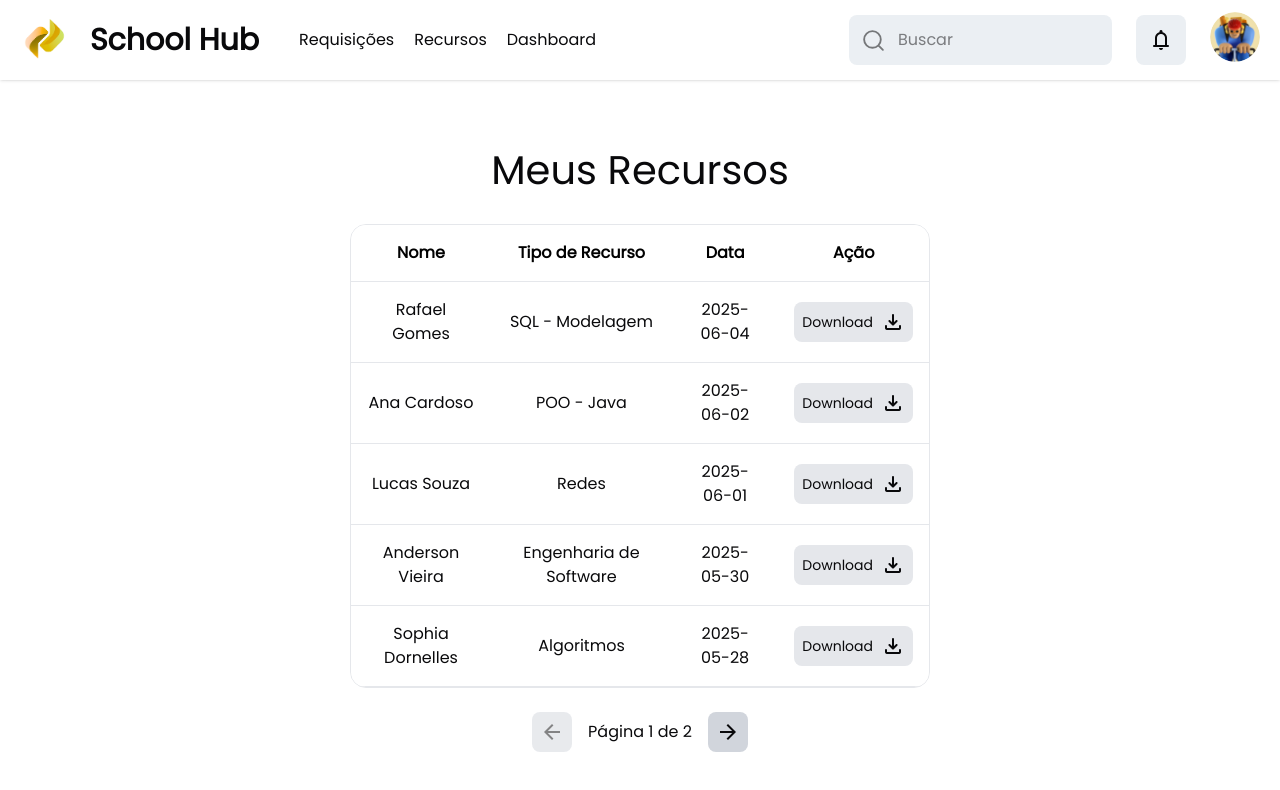
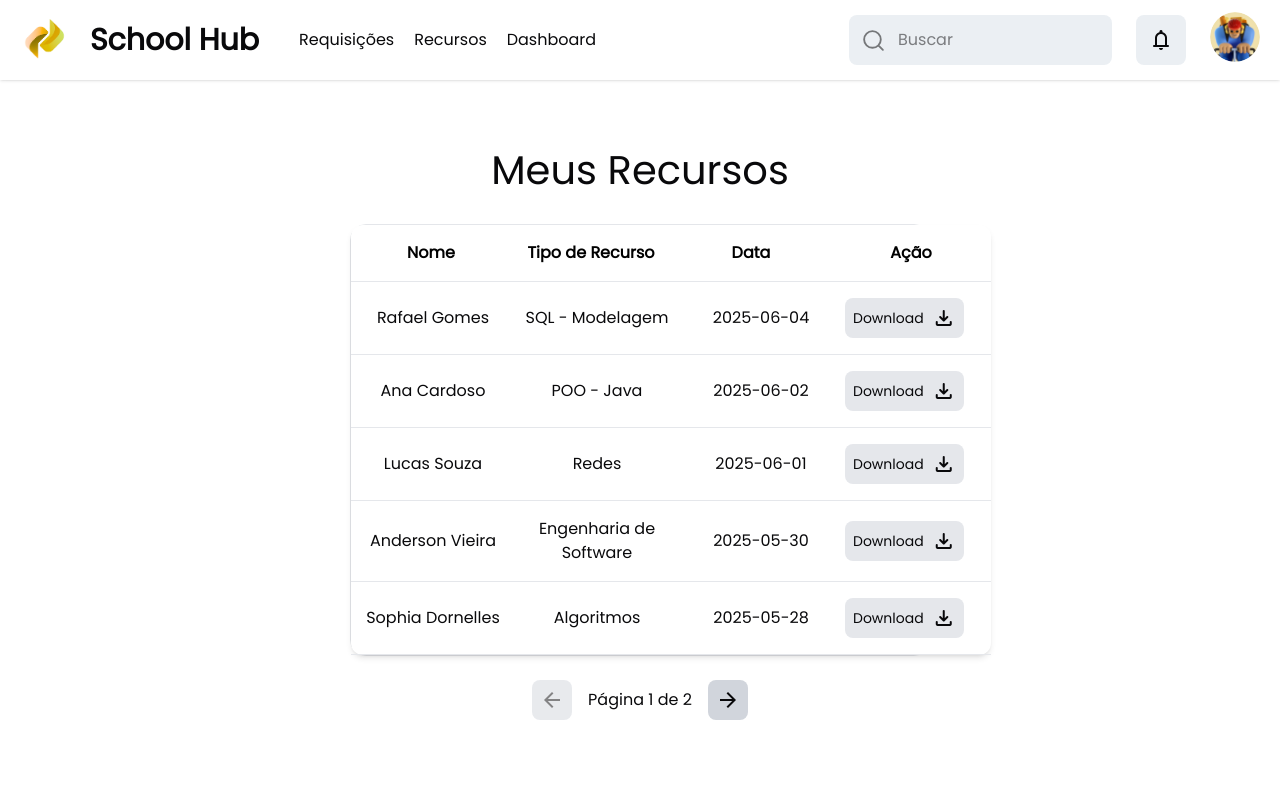
Before and after one commit to pedrcovre/school-hub, a React (Vite) app in the folder school/: page / in a window 1280 px wide. Shown: the top 790 px of the page. Built offline with nearby package versions, Linux system fonts and the light colour scheme; sample sign-in values are in the browser's storage.

Commit message:
request-aluno

```diff
--- a/school/src/App.jsx
+++ b/school/src/App.jsx
@@ -1,6 +1,6 @@
 import { BrowserRouter, Routes, Route, Navigate } from 'react-router-dom'
 import { AuthProvider, useAuth } from './contexts/AuthContext'
-import { Register, Login, Resource, Layout, ProtectedRoute } from './components'
+import { Register, Login, Resource, Request, Layout, ProtectedRoute } from './components'
 
 const AppRoutes = () => {
   const { user } = useAuth()
--- a/school/src/components/index.js
+++ b/school/src/components/index.js
@@ -2,7 +2,8 @@ import Navbar from "./Navbar";
 import RequestCard from "./RequestCard";
 import NewRequest from "../pages/NewRequest";
 import Register from "../pages/Register";
-import Resource from "../pages/Resource";
+import Resource from "../pages/resource";
+import Request from "../pages/Request";
 import Login from "../pages/Login";
 import ChangePassword from "../pages/ChangePassword";
 import Layout from "./Layout";
@@ -14,6 +15,7 @@ export {
     NewRequest,
     Register,
     Login,
+    Request,
     Resource,
     ChangePassword,
     Layout,
--- /dev/null
+++ b/school/src/pages/Request.jsx
@@ -0,0 +1,169 @@
+import { useEffect, useState } from 'react'
+
+const itemsPerPage = 5
+
+const Resource = () => {
+  const [resources, setResources] = useState([])
+  const [currentPage, setCurrentPage] = useState(1)
+  const [selectedTab, setSelectedTab] = useState("Todos")
+
+  useEffect(() => {
+    const fetchData = async () => {
+      const fakeData = [
+        {
+          id: 'REQ-2025-001',
+          tipo: 'SQL - Modelagem',
+          data: '2025-06-04',
+          Status: 'Aprovado',
+          Responsavel: 'Matheus Kilpp'
+        },
+        {
+          id: 'REQ-2025-002',
+          tipo: 'SQL - Modelagem',
+          data: '2025-06-04',
+          Status: 'Recusado',
+          Responsavel: 'Matheus Kilpp'
+        },
+        {
+          id: 'REQ-2025-003',
+          tipo: 'SQL - Modelagem',
+          data: '2025-06-04',
+          Status: 'Pendente',
+          Responsavel: 'Matheus Kilpp'
+        },
+        {
+          id: 'REQ-2025-004',
+          tipo: 'Python - Introdução',
+          data: '2025-06-01',
+          Status: 'Pendente',
+          Responsavel: 'Matheus Kilpp'
+        },
+        {
+          id: 'REQ-2025-005',
+          tipo: 'JavaScript - Avançado',
+          data: '2025-06-02',
+          Status: 'Aprovado',
+          Responsavel: 'Matheus Kilpp'
+        },
+        {
+          id: 'REQ-2025-006',
+          tipo: 'HTML - Básico',
+          data: '2025-06-03',
+          Status: 'Recusado',
+          Responsavel: 'Matheus Kilpp'
+        },
+      ]
+
+      await new Promise(resolve => setTimeout(resolve, 500))
+      setResources(fakeData)
+    }
+
+    fetchData()
+  }, [])
+
+  const filteredResources = resources.filter(resource => {
+    if (selectedTab === "Aberta") return resource.Status === "Pendente"
+    if (selectedTab === "Fechado") return resource.Status === "Aprovado" || resource.Status === "Recusado"
+    return true
+  })
+
+  const totalPages = Math.ceil(filteredResources.length / itemsPerPage)
+  const startIndex = (currentPage - 1) * itemsPerPage
+  const currentItems = filteredResources.slice(startIndex, startIndex + itemsPerPage)
+
+  const nextPage = () => {
+    if (currentPage < totalPages) setCurrentPage(prev => prev + 1)
+  }
+
+  const prevPage = () => {
+    if (currentPage > 1) setCurrentPage(prev => prev - 1)
+  }
+
+  return (
+    <>
+      <div className='min-h-screen p-10'>
+        <div className='flex justify-between mx-[28%] items-center mb-15'>
+        <h1 className='text-[32px] lg:text-[40px] font-medium mb-6 '>
+          Minhas Requisições
+        </h1>
+        <button className='bg-[#5CA4F5] text-white px-10 rounded-xl h-12'>
+            Nova Requisição
+        </button>
+        </div>
+
+        <div className='border-b mx-[27%] flex flex-row gap-15 mb-10 text-[#395F8B]/30 font-semibold'>
+          {["Todos", "Aberta", "Fechado"].map(tab => (
+            <button
+              key={tab}
+              onClick={() => {
+                setSelectedTab(tab)
+                setCurrentPage(1)
+              }}
+              className={`mb-0.5 ml-[2%] hover:border-b-4 px-4 hover:text-black cursor-pointer ${
+                selectedTab === tab ? "border-b-4 text-black" : ""
+              }`}
+            >
+              {tab}
+            </button>
+          ))}
+        </div>
+
+        <div className='w-1/2 mx-auto rounded-2xl border border-gray-200'>
+          <table className='min-w-full bg-white shadow-md rounded-xl'>
+            <thead>
+              <tr className='text-black border-b text-center border-gray-200 flex justify-around items-center'>
+                <th className='py-4 w-40'>ID Requisição</th>
+                <th className='py-4 w-40'>Tipo de Recurso</th>
+                <th className='py-4 w-40'>Data</th>
+                <th className='py-4 w-40'>Status</th>
+                <th className='py-4 w-40'>Responsável</th>
+                <th className='py-4 w-40'>Ação</th>
+              </tr>
+            </thead>
+            <tbody>
+              {currentItems.map((item, index) => (
+                <tr
+                  key={index}
+                  className='hover:bg-gray-50 border-b text-center border-gray-200 flex justify-around items-center'
+                >
+                  <td className='py-4 w-40'>{item.id}</td>
+                  <td className='py-4 w-40'>{item.tipo}</td>
+                  <td className='py-4 w-40'>{item.data}</td>
+                  <td className='py-4 w-40'>
+                    <div className='p-2 rounded-xl bg-gray-200 font-medium'>
+                      {item.Status}
+                    </div>
+                  </td>
+                  <td className='py-4 w-40'>{item.Responsavel}</td>
+                  <td className='py-4 w-40 cursor-pointer'>Ver</td>
+                </tr>
+              ))}
+            </tbody>
+          </table>
+        </div>
+
+        <div className='flex justify-center items-center mt-6 gap-4'>
+          <button
+            onClick={prevPage}
+            disabled={currentPage === 1}
+            className='flex px-2 items-center py-2 rounded-lg bg-gray-300 hover:bg-gray-400 disabled:opacity-50'
+          >
+            <span className='material-symbols-outlined'>arrow_back</span>
+          </button>
+          <span className='text-base font-medium'>
+            Página {currentPage} de {totalPages}
+          </span>
+          <button
+            onClick={nextPage}
+            disabled={currentPage === totalPages}
+            className='flex px-2 items-center py-2 rounded-lg bg-gray-300 hover:bg-gray-400 disabled:opacity-50'
+          >
+            <span className='material-symbols-outlined'>arrow_forward</span>
+          </button>
+        </div>
+      </div>
+    </>
+  )
+}
+
+export default Resource
--- a/school/src/pages/resource.jsx
+++ b/school/src/pages/resource.jsx
@@ -9,15 +9,25 @@ const Resource = () => {
   useEffect(() => {
     const fetchData = async () => {
       const fakeData = [
-        { nome: 'Rafael Gomes', tipo: 'SQL - Modelagem', data: '2025-06-04' },
-        { nome: 'Ana Cardoso', tipo: 'POO - Java', data: '2025-06-02' },
-        { nome: 'Lucas Souza', tipo: 'Redes', data: '2025-06-01' },
+        { nome: 'Rafael Gomes',
+          tipo: 'SQL - Modelagem',
+          data: '2025-06-04' },
+
+        { nome: 'Ana Cardoso',
+          tipo: 'POO - Java',
+          data: '2025-06-02' },
+
+        { nome: 'Lucas Souza',
+          tipo: 'Redes',
+          data: '2025-06-01' },
         {
           nome: 'Anderson Vieira',
           tipo: 'Engenharia de Software',
           data: '2025-05-30'
         },
-        { nome: 'Sophia Dornelles', tipo: 'Algoritmos', data: '2025-05-28' },
+        { nome: 'Sophia Dornelles',
+          tipo: 'Algoritmos',
+          data: '2025-05-28' },
         {
           nome: 'Matheus Trevisan',
           tipo: 'Banco de Dados',
@@ -61,26 +71,26 @@ const Resource = () => {
           Meus Recursos
         </h1>
 
-        <div className='flex justify-center overflow-x-auto text-center w-1/2 mx-auto rounded-2xl border border-gray-200'>
-          <table className='min-w-full bg-white shadow-md rounded-xl'>
+        <div className='w-1/2 mx-auto rounded-2xl border border-gray-200'>
+          <table className='min-w-full text-center bg-white shadow-md rounded-xl'>
             <thead>
-              <tr className='text-black border-b border-gray-200'>
-                <th className='p-4'>Nome</th>
-                <th className='p-4'>Tipo de Recurso</th>
-                <th className='p-4'>Data</th>
-                <th className='p-4'>Ação</th>
+              <tr className='text-black border-b border-gray-200 flex justify-around items-center'>
+                <th className='py-4 w-40'>Nome</th>
+                <th className='py-4 w-40'>Tipo de Recurso</th>
+                <th className='py-4 w-40'>Data</th>
+                <th className='py-4 w-40'>Ação</th>
               </tr>
             </thead>
             <tbody>
               {currentItems.map((item, index) => (
                 <tr
                   key={index}
-                  className='hover:bg-gray-50 border-b border-gray-200'
+                  className='hover:bg-gray-50 border-b border-gray-200 flex justify-around items-center'
                 >
-                  <td className='p-4'>{item.nome}</td>
-                  <td className='p-4'>{item.tipo}</td>
-                  <td className='p-4'>{item.data}</td>
-                  <td className='p-4'>
+                  <td className=' py-4 w-40'>{item.nome}</td>
+                  <td className='py-4 w-40'>{item.tipo}</td>
+                  <td className='py-4 w-40'>{item.data}</td>
+                  <td className='py-4 w-36'>
                     <button className='flex items-center p-2 rounded-lg text-sm bg-gray-200 font-medium group cursor-pointer'>
                       <span className='group-hover:underline'>Download</span>
                       <span className='ml-2 material-symbols-rounded'>
```
